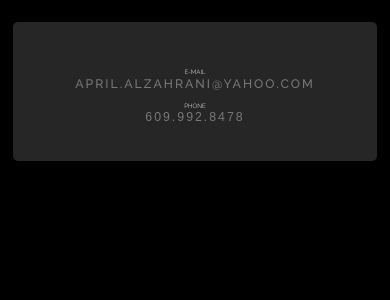
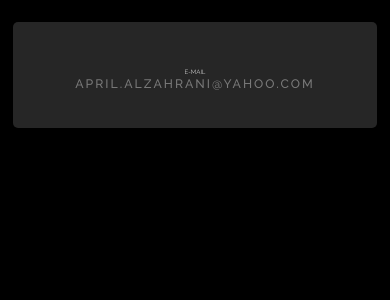
Before and after one commit to joller/aprilalzahrani, a PHP site: page /contact.php in a window 390 px wide. Shown: the part 194-494 px from the top of the page. Run offline with PHP 8.4, Linux system fonts and the light colour scheme.

Commit message:
removed phone number

```diff
--- a/contact.php
+++ b/contact.php
@@ -10,8 +10,8 @@
 			<address>
 				<h4>E-Mail</h4>
 				<a href='mailto:april.alzahrani@yahoo.com'>april.alzahrani@yahoo.com</a>
-				<h4>Phone</h4>
-				<a class="number" href="tel:(609) 992-8478">609.992.8478</a>
+				<!-- <h4>Phone</h4>
+				<a class="number" href="tel:(609) 992-8478">609.992.8478</a> -->
 			</address>
 		</div>
 
```
